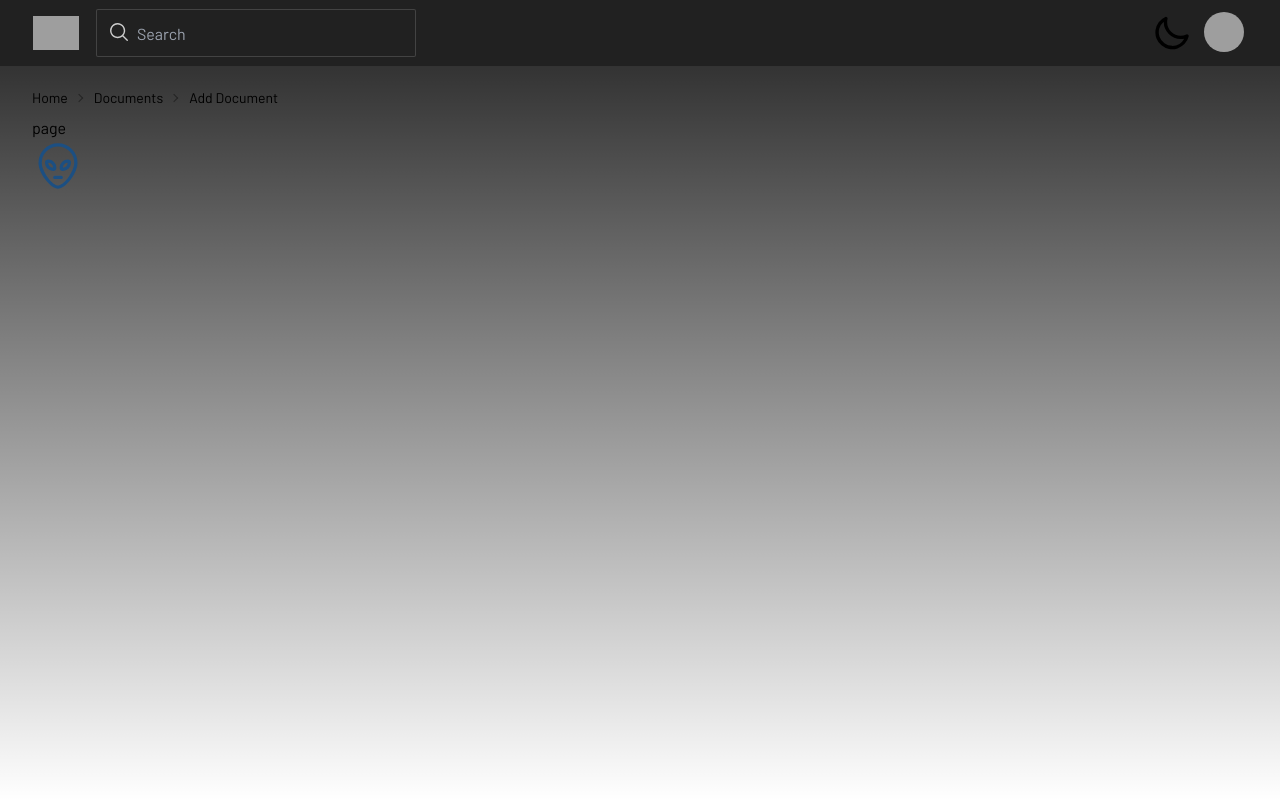
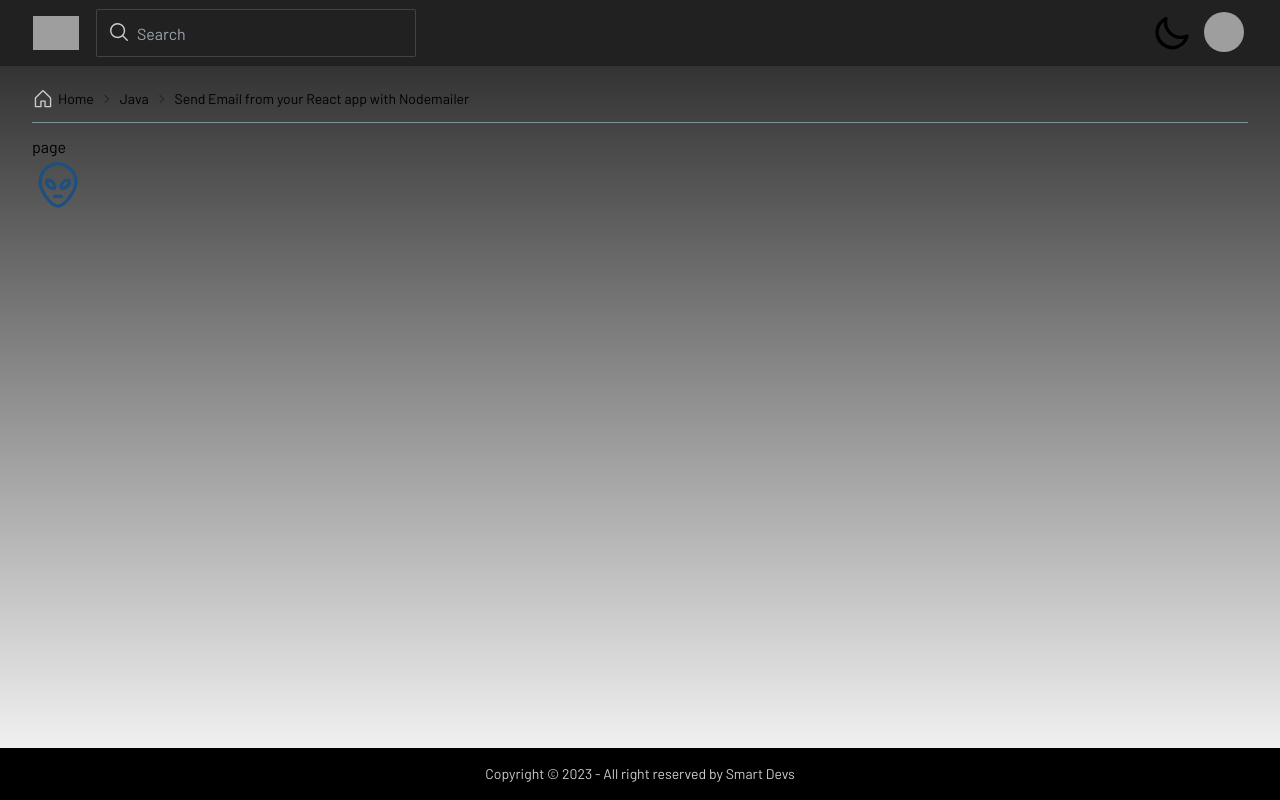
Before and after one commit to guilhiz/Smart-Devs, a Next.js app: page /posts/1 in a window 1280 px wide. Built offline with nearby package versions, Linux system fonts and the light colour scheme; no server answers; grey boxes are pictures that could not be loaded.

Commit message:
feat: add breadcrumbs in pages

```diff
--- a/src/app/auth/cadastro/page.tsx
+++ b/src/app/auth/cadastro/page.tsx
@@ -1,4 +1,6 @@
 import Link from 'next/link';
+
+import Footer from '../../../components/Footer';
 
 const SignUp = async () => {
   return (
@@ -34,6 +36,7 @@ const SignUp = async () => {
           Faça login aqui.
         </Link>
       </p>
+      <Footer />
     </section>
   );
 };
--- a/src/app/auth/login/page.tsx
+++ b/src/app/auth/login/page.tsx
@@ -1,6 +1,7 @@
 import Link from 'next/link';
 
-import OAuthButtons from '../../../components/OauthButtons';
+import Footer from '../../../components/Footer';
+import OAuthButtons from '../../../components/ui/OauthButtons';
 
 const SignIn = () => {
   return (
@@ -31,6 +32,7 @@ const SignIn = () => {
       </p>
       <div className="divider">Ou continuar com</div>
       <OAuthButtons />
+      <Footer />
     </section>
   );
 };
--- a/src/app/page.tsx
+++ b/src/app/page.tsx
@@ -1,3 +1,5 @@
+import Link from 'next/link';
+
 import PostCard from '../components/PostCard';
 
 const Home = () => {
@@ -10,7 +12,9 @@ const Home = () => {
       </div>
       <div className="flex flex-col bg-neutral w-full mt-4 ">
         {[1, 2, 3, 4, 5, 6, 7, 8, 9, 10].map(() => (
-          <PostCard />
+          <Link href="posts/1">
+            <PostCard />
+          </Link>
         ))}
       </div>
 
--- a/src/app/posts/[slug]/page.tsx
+++ b/src/app/posts/[slug]/page.tsx
@@ -1,20 +1,28 @@
-import { Alien } from '../../../components/Icons';
+import Link from 'next/link';
+
+import Footer from '../../../components/Footer';
+import { Alien, House } from '../../../components/Icons';
 
 const Post = () => {
   return (
-    <section>
+    <section className="flex flex-col h-full">
       <div className="text-sm breadcrumbs">
         <ul>
           <li>
-            <a>Home</a>
+            <Link href="/">
+              <House className="cursor-pointer mr-1" size={22} color="#cccccc" />
+              Home
+            </Link>
           </li>
           <li>
-            <a>Documents</a>
+            <a>Java</a>
           </li>
-          <li>Add Document</li>
+          <li>Send Email from your React app with Nodemailer</li>
         </ul>
       </div>
-      page <Alien size={52} color="#1c4f82" />{' '}
+      <div className="w-full h-px bg-secondary mt-1 mb-3"></div>
+      page <Alien size={52} color="#1c4f82" />
+      <Footer />
     </section>
   );
 };
--- /dev/null
+++ b/src/components/Footer/index.tsx
@@ -0,0 +1,11 @@
+const Footer = () => {
+  return (
+    <footer className="footer footer-center p-4 bg-base-300 text-base-content mt-14 fixed bottom-0 left-0">
+      <div>
+        <p>Copyright © 2023 - All right reserved by Smart Devs</p>
+      </div>
+    </footer>
+  );
+};
+
+export default Footer;
--- a/src/components/ui/AvatarDropdown/index.tsx
+++ b/src/components/ui/AvatarDropdown/index.tsx
@@ -24,6 +24,11 @@ const AvatarDropdown = ({ userImage }: { userImage: null | undefined | string })
         <li>
           <a>Settings</a>
         </li>
+        {userImage && (
+          <li>
+            <a>Publish</a>
+          </li>
+        )}
         <li>
           {userImage && <p onClick={() => signOut()}>Logout</p>}
           {!userImage && <Link href="/auth/login">Login</Link>}
--- a/src/components/OauthButtons/index.tsx
+++ b/src/components/ui/OauthButtons/index.tsx
@@ -2,7 +2,7 @@
 
 import { signIn } from 'next-auth/react';
 
-import { GithubLogo, GoogleLogo } from '../Icons';
+import { GithubLogo, GoogleLogo } from '../../Icons';
 
 const OAuthButtons = () => {
   return (
```
